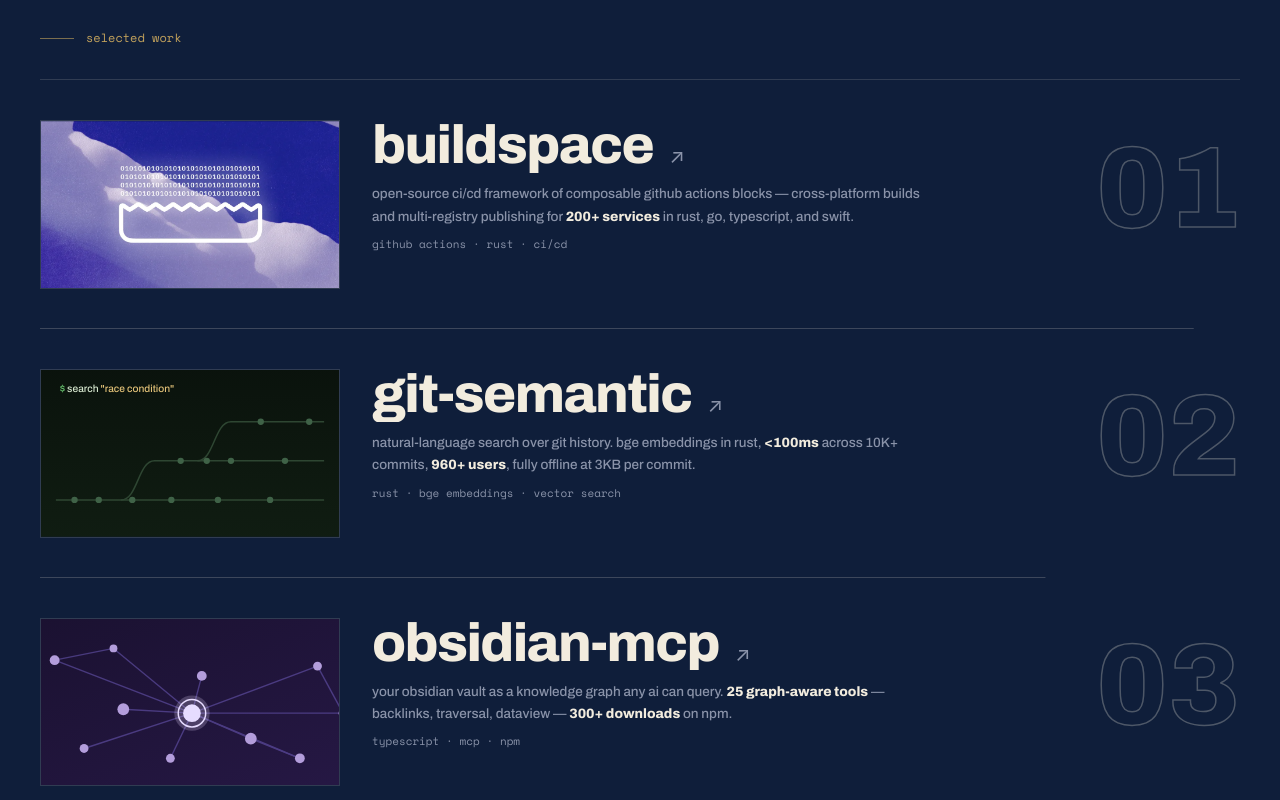
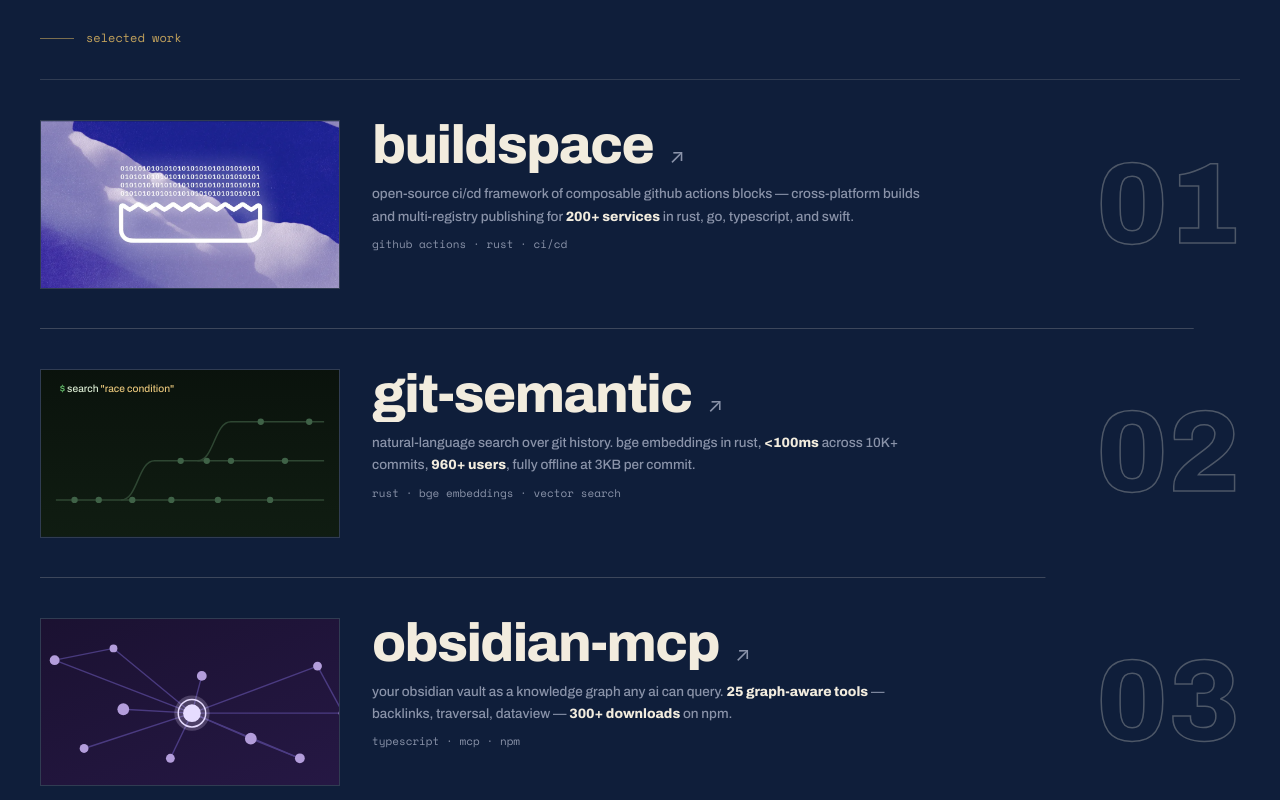
Before and after one commit to yanxue06/portfolio, a React (Vite) app: page / in a window 1280 px wide. Shown: the part 2520-3320 px from the top of the page. Built offline with nearby package versions, Linux system fonts and the light colour scheme.

Commit message:
work numbers dead-center between the row rules

```diff
--- a/src/components/Work.tsx
+++ b/src/components/Work.tsx
@@ -136,7 +136,7 @@ export default function Work() {
             >
               <ScrubRule />
               <motion.span
-                variants={{ hidden: { opacity: 0, x: 32, y: '-64%' }, show: { opacity: 1, x: 0, y: '-64%' } }}
+                variants={{ hidden: { opacity: 0, x: 32, y: '-50%' }, show: { opacity: 1, x: 0, y: '-50%' } }}
                 transition={{ delay: 0.2, duration: 0.8, ease: EASE }}
                 className="text-outline pointer-events-none absolute right-0 top-1/2 hidden select-none text-[clamp(64px,9vw,150px)] font-extrabold leading-none lg:block"
                 aria-hidden
```
